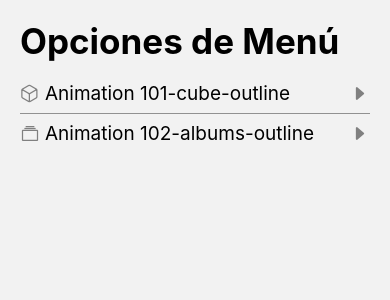
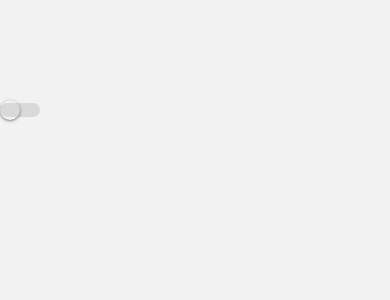
Before and after one commit to FernandoPachon/RnComponents, a React Native app: screen /SwitchScreen in a window 390 px wide. Shown: the top 300 px of the page. Built offline with nearby package versions, Linux system fonts and the light colour scheme.

Commit message:
feat: switches adding

```diff
--- /dev/null
+++ b/src/data/menuItems.tsx
@@ -0,0 +1,19 @@
+import { MenuItem } from "../interfaces/appInterfaces";
+
+export const menuItems:MenuItem[] = [
+    {
+      name: 'Animation 101',
+      icon: 'cube-outline',
+      component: 'Animation101Screen',
+    },
+    {
+      name: 'Animation 102',
+      icon: 'albums-outline',
+      component: 'Animation102Screen',
+    },
+    {
+      name: 'Switches',
+      icon: 'toggle-outline',
+      component: 'SwitchScreen',
+    },
+  ];
--- a/src/navigator/Navigator.tsx
+++ b/src/navigator/Navigator.tsx
@@ -2,6 +2,7 @@
 import Animation101Screen from '../screens/Animation101Screen';
 import Animation102Screen from '../screens/Animation102Screen';
 import HomeScreen from '../screens/HomeScreen';
+import SwitchScreen from '../screens/SwitchScreen';
 
 const Stack = createStackNavigator();
 
@@ -14,6 +15,7 @@
       <Stack.Screen name="HomeScreen" component={HomeScreen} />
       <Stack.Screen name="Animation101Screen" component={Animation101Screen} />
       <Stack.Screen name="Animation102Screen" component={Animation102Screen} />
+      <Stack.Screen name="SwitchScreen" component={SwitchScreen} />
     </Stack.Navigator>
   );
 }
--- a/src/screens/HomeScreen.tsx
+++ b/src/screens/HomeScreen.tsx
@@ -2,24 +2,13 @@
 import {View, Text, StyleSheet} from 'react-native';
 import {FlatList} from 'react-native-gesture-handler';
 import { useSafeAreaInsets } from 'react-native-safe-area-context';
-import Icon from 'react-native-vector-icons/Ionicons';
 import FlatListMenuItems from '../components/FlatListMenuItems';
+import { menuItems } from '../data/menuItems';
 import { MenuItem } from '../interfaces/appInterfaces';
 
 
 
-const menuItems:MenuItem[] = [
-  {
-    name: 'Animation 101',
-    icon: 'cube-outline',
-    component: 'Animation101Screen',
-  },
-  {
-    name: 'Animation 102',
-    icon: 'albums-outline',
-    component: 'Animation102Screen',
-  },
-];
+
 const HomeScreen = () => {
 
   const {top}=useSafeAreaInsets()
--- /dev/null
+++ b/src/screens/SwitchScreen.tsx
@@ -0,0 +1,27 @@
+import React, { useState } from 'react'
+import { View,Text,StyleSheet, Switch, Platform } from 'react-native'
+
+
+export const SwitchScreen = () => {
+  const [isEnabled, setIsEnabled] = useState(false);
+  const toggleSwitch = () => setIsEnabled(!isEnabled);
+  return (
+<View style={styles.container}>
+<Switch
+        trackColor={{ false: "#D9D9DB", true: "#03DD00" }}
+        thumbColor={(Platform.OS === 'android') ? '#FFFFF' : ''}
+        onValueChange={toggleSwitch}
+        value={isEnabled}
+      />
+</View>
+ )
+};
+
+
+const styles = StyleSheet.create({
+    container: {
+    flex: 1,
+    marginTop:100
+    },
+});
+export default SwitchScreen;
```
